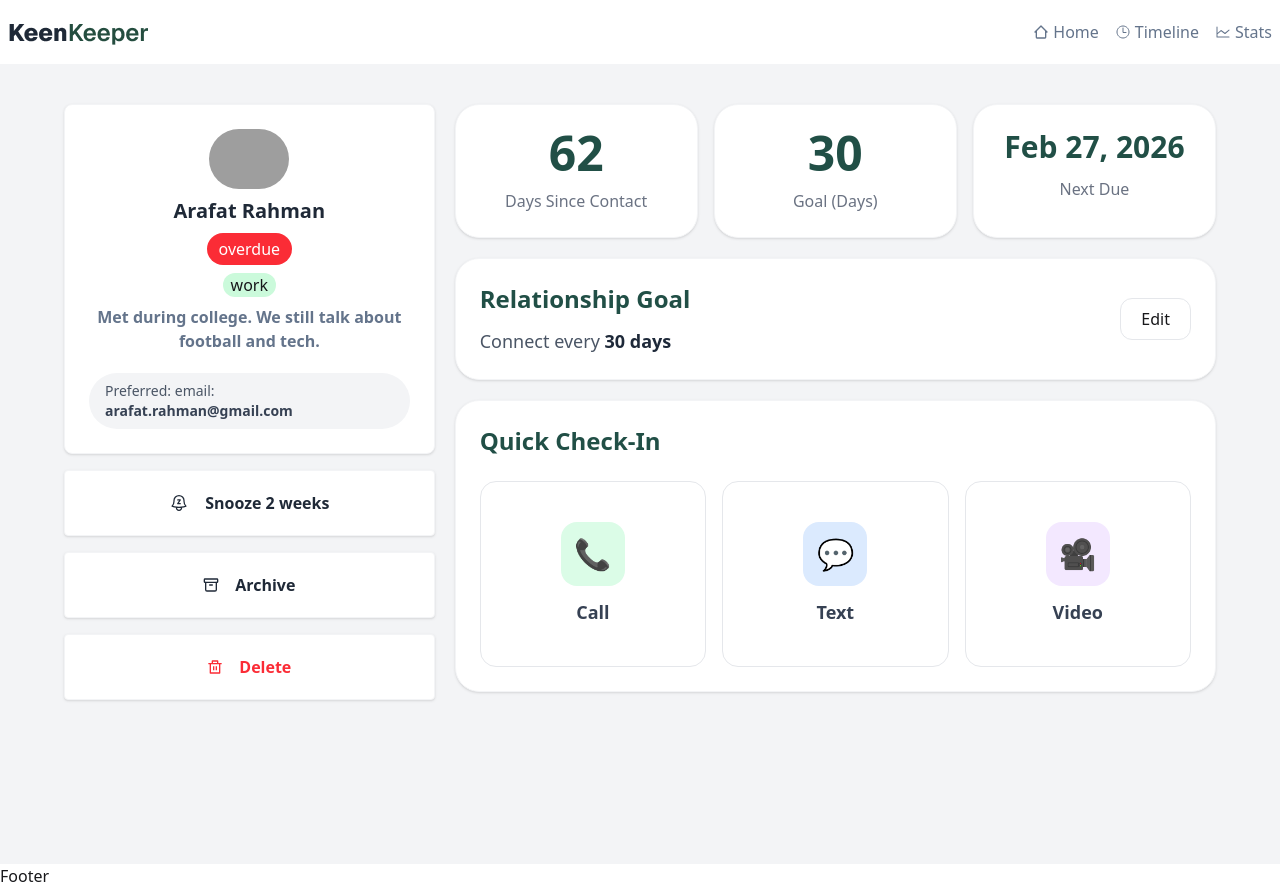
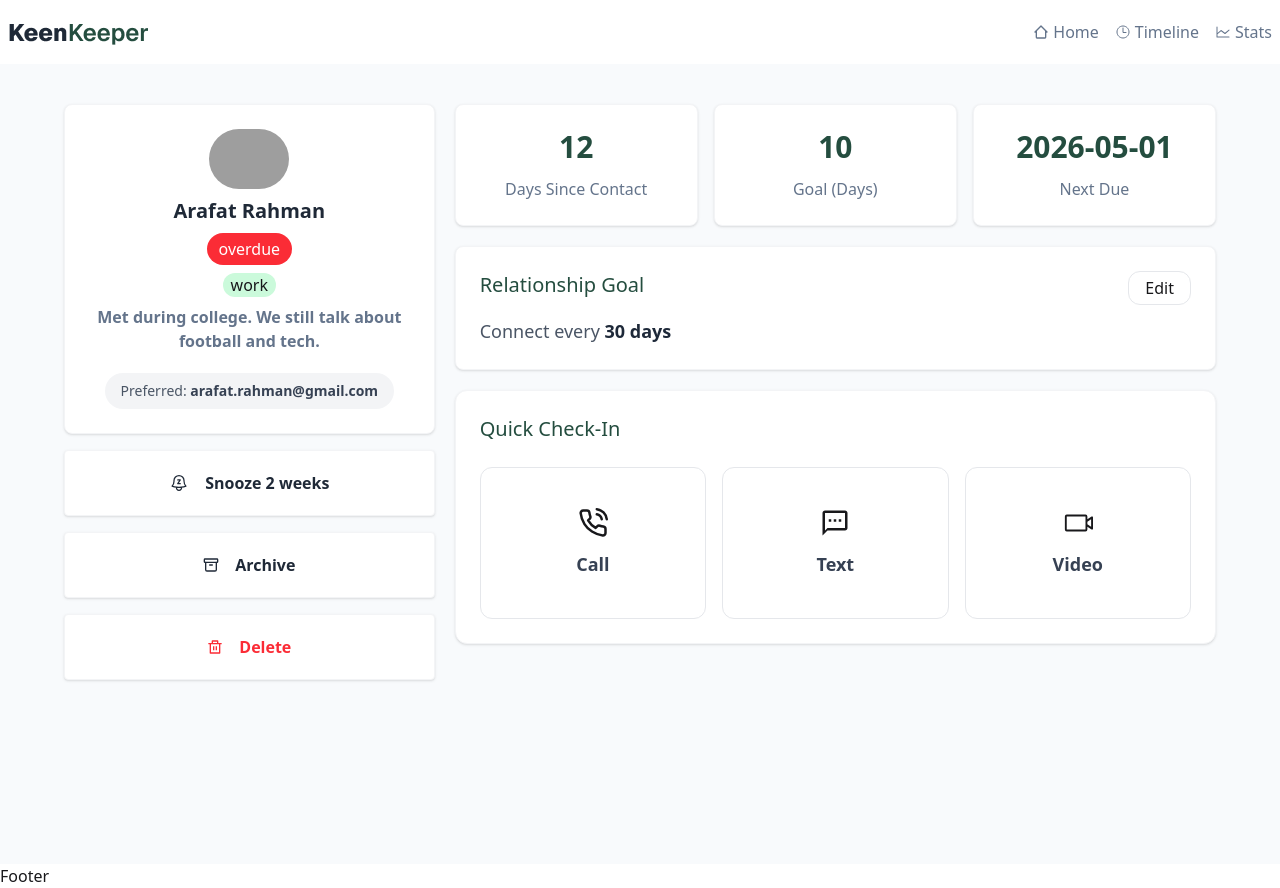
Before and after one commit to abubakkarsiddik123/Keen-Keeper, a Next.js app: page /friends/1 in a window 1280 px wide. Built offline with nearby package versions, Linux system fonts and the light colour scheme; grey boxes are pictures that could not be loaded.

Commit message:
implemented stats cards and relationship goal section

```diff
--- a/src/app/friends/[id]/page.jsx
+++ b/src/app/friends/[id]/page.jsx
@@ -1,7 +1,10 @@
 import Image from "next/image";
 import React from "react";
+import { FiPhoneCall } from "react-icons/fi";
 import { HiOutlineBellSnooze } from "react-icons/hi2";
 import { LuArchive } from "react-icons/lu";
+import { MdOutlineTextsms, MdTextsms } from "react-icons/md";
+import { PiVideoCamera } from "react-icons/pi";
 import { RiDeleteBinLine } from "react-icons/ri";
 
 const friendsPromise = async () => {
@@ -15,10 +18,10 @@ const FriendDetails = async ({ params }) => {
   console.log(friends, "friendsPage");
   const { id } = await params;
   const friend = friends.find((friend) => friend.id === Number(id));
-  const { name, picture, tags, bio, email, status } = friend;
+  const { name, picture, tags, bio, email, status,days_since_contact,next_due_date,goal } = friend;
   console.log(friend, "friend find");
   return (
-    <main className="min-h-screen bg-[#f3f4f6] p-6 md:p-10">
+    <main className="min-h-screen p-6 md:p-10">
       <div className="max-w-6xl mx-auto grid grid-cols-1 lg:grid-cols-3 gap-5">
         {/* LEFT SECTION */}
         <div className="space-y-4">
@@ -60,8 +63,8 @@ const FriendDetails = async ({ params }) => {
 
             {/* Preferred */}
             <div className="mt-5 bg-gray-100 px-4 py-2 rounded-full text-sm text-gray-600">
-              Preferred: email:{" "}
-              <span className="font-semibold text-gray-700">{email}</span>
+              Preferred:
+              <span className="font-semibold text-gray-700"> {email}</span>
             </div>
           </div>
 
@@ -95,69 +98,69 @@ const FriendDetails = async ({ params }) => {
           {/* Top Stats */}
           <div className="grid grid-cols-1 md:grid-cols-3 gap-4">
             {/* Days Since Contact */}
-            <div className="bg-white rounded-3xl border border-gray-100 shadow-sm p-6 text-center">
-              <h2 className="text-5xl font-bold text-[#214f46]">62</h2>
+            <div className="bg-white rounded-lg border border-gray-100 shadow-sm p-6 text-center">
+              <h2 className="text-3xl font-semibold text-[#244D3F]">{days_since_contact}</h2>
 
-              <p className="mt-3 text-gray-500">Days Since Contact</p>
+              <p className="mt-3 text-[#64748B]">Days Since Contact</p>
             </div>
 
             {/* Goal */}
-            <div className="bg-white rounded-3xl border border-gray-100 shadow-sm p-6 text-center">
-              <h2 className="text-5xl font-bold text-[#214f46]">30</h2>
+            <div className="bg-white rounded-lg border border-gray-100 shadow-sm p-6 text-center">
+              <h2 className="text-3xl font-semibold text-[#244D3F]">{goal}</h2>
 
-              <p className="mt-3 text-gray-500">Goal (Days)</p>
+              <p className="mt-3 text-[#64748B]">Goal (Days)</p>
             </div>
 
             {/* Next Due */}
-            <div className="bg-white rounded-3xl border border-gray-100 shadow-sm p-6 text-center">
-              <h2 className="text-3xl font-bold text-[#214f46]">
-                Feb 27, 2026
-              </h2>
+             <div className="bg-white rounded-lg border border-gray-100 shadow-sm p-6 text-center">
+              <h2 className="text-3xl font-semibold text-[#244D3F]">{next_due_date}</h2>
 
-              <p className="mt-3 text-gray-500">Next Due</p>
+              <p className="mt-3 text-[#64748B]">Next Due</p>
             </div>
           </div>
 
           {/* Relationship Goal */}
-          <div className="bg-white rounded-3xl border border-gray-100 shadow-sm p-6 flex items-center justify-between">
-            <div>
-              <h2 className="text-2xl font-bold text-[#214f46]">
+          <div className="bg-white rounded-lg border border-gray-100 shadow-sm p-6">
+             <div className="flex justify-between">
+               <h2 className="text-xl font-medium text-[#244D3F]">
                 Relationship Goal
               </h2>
+              <button className="px-4 py-1  rounded-xl border border-gray-200  font-medium">
+              Edit
+            </button>
+             </div>
 
+            <div>
               <p className="mt-3 text-gray-600 text-lg">
                 Connect every{" "}
                 <span className="font-bold text-gray-800">30 days</span>
               </p>
             </div>
 
-            <button className="px-5 py-2 rounded-xl border border-gray-200 hover:bg-gray-50 transition font-medium">
-              Edit
-            </button>
+
           </div>
 
           {/* Quick Check-In */}
-          <div className="bg-white rounded-3xl border border-gray-100 shadow-sm p-6">
-            <h2 className="text-2xl font-bold text-[#214f46] mb-6">
+          <div className="bg-white rounded-xl border border-gray-100 shadow-sm p-6">
+            <h2 className="text-xl font-medium text-[#244D3F] mb-6">
               Quick Check-In
             </h2>
 
             <div className="grid grid-cols-1 md:grid-cols-3 gap-4">
               {/* Call */}
-              <button className="rounded-2xl border border-gray-200 py-10 hover:bg-gray-50 transition flex flex-col items-center gap-3">
-                <div className="w-16 h-16 rounded-2xl bg-green-100 flex items-center justify-center text-3xl">
-                  📞
+              <button className="cursor-pointer rounded-xl border border-gray-200 py-10 hover:bg-gray-50 transition flex flex-col items-center gap-3">
+                <div className="flex items-center justify-center text-3xl">
+                <FiPhoneCall />
                 </div>
-
                 <span className="font-semibold text-gray-700 text-lg">
                   Call
                 </span>
               </button>
 
               {/* Text */}
-              <button className="rounded-2xl border border-gray-200 py-10 hover:bg-gray-50 transition flex flex-col items-center gap-3">
-                <div className="w-16 h-16 rounded-2xl bg-blue-100 flex items-center justify-center text-3xl">
-                  💬
+              <button className="cursor-pointer rounded-xl border border-gray-200 py-10 hover:bg-gray-50 transition flex flex-col items-center gap-3">
+                <div className=" rounded-2xl  flex items-center justify-center text-3xl">
+                 <MdOutlineTextsms />
                 </div>
 
                 <span className="font-semibold text-gray-700 text-lg">
@@ -166,11 +169,10 @@ const FriendDetails = async ({ params }) => {
               </button>
 
               {/* Video */}
-              <button className="rounded-2xl border border-gray-200 py-10 hover:bg-gray-50 transition flex flex-col items-center gap-3">
-                <div className="w-16 h-16 rounded-2xl bg-purple-100 flex items-center justify-center text-3xl">
-                  🎥
+              <button className="cursor-pointer rounded-xl border border-gray-200 py-10 hover:bg-gray-50 transition flex flex-col items-center gap-3">
+                <div className=" rounded-2xl  flex items-center justify-center text-3xl">
+                  <PiVideoCamera />
                 </div>
-
                 <span className="font-semibold text-gray-700 text-lg">
                   Video
                 </span>
--- a/src/app/layout.js
+++ b/src/app/layout.js
@@ -28,7 +28,7 @@ export default function RootLayout({ children }) {
       <body className="min-h-full flex flex-col">
 
         <NavBar/>
-          <main>
+          <main className="bg-[#F8FAFC]">
         <FriendsContext >{children}</FriendsContext>
         </main>
         <Footer/>
```
